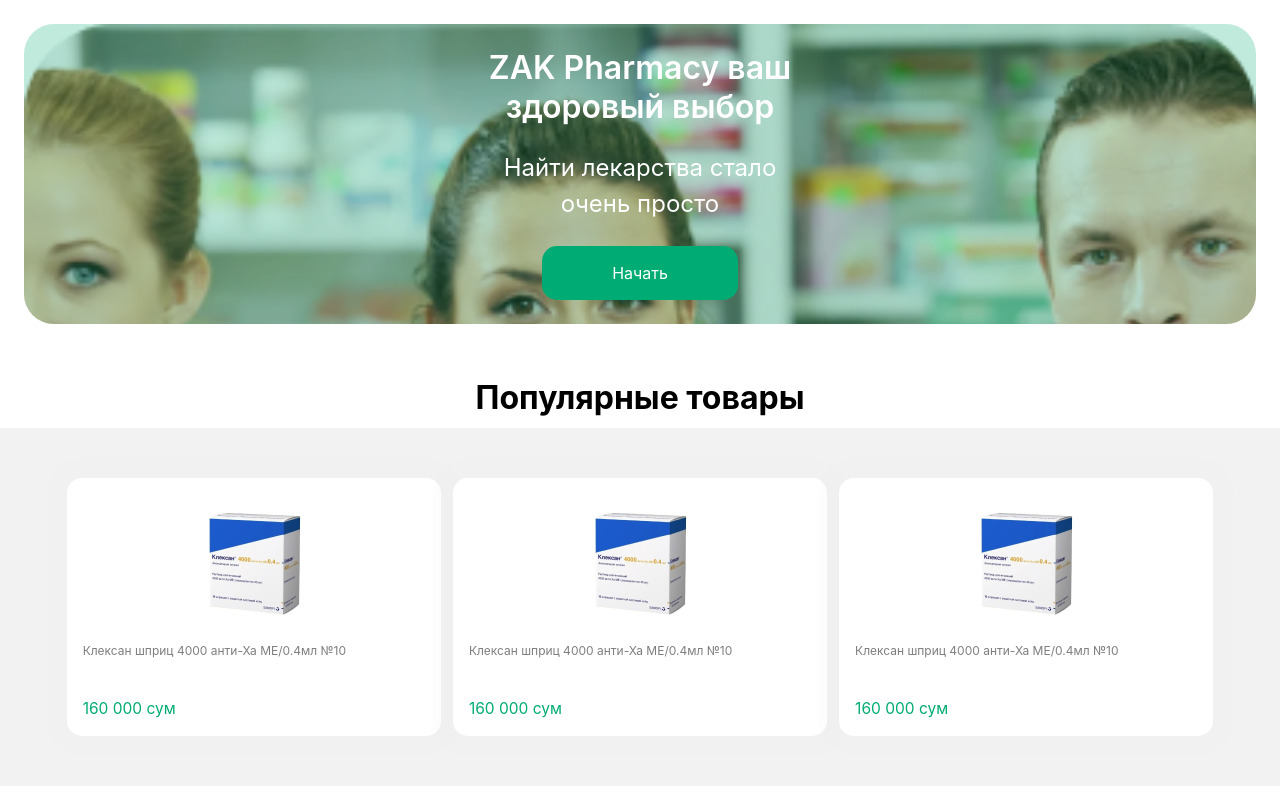
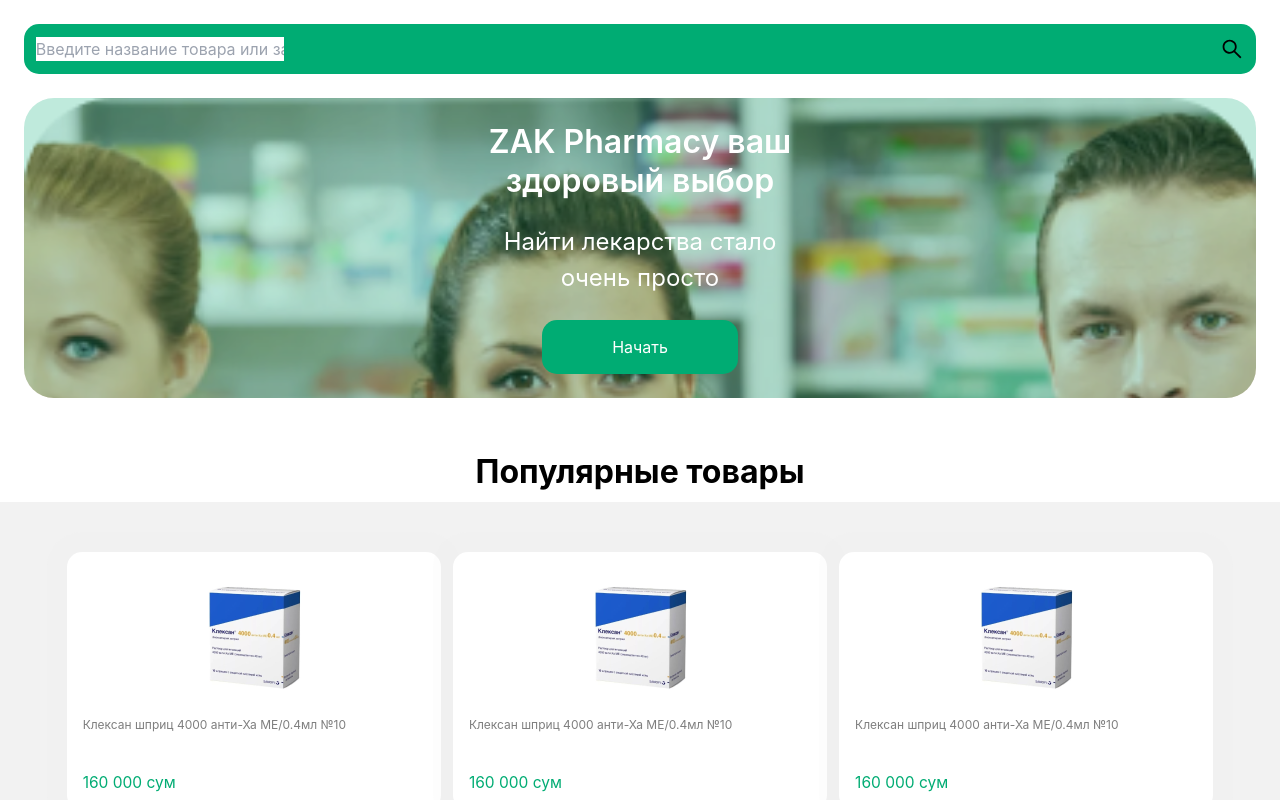
Before and after one commit to alitolibov/React-Homework-2, a React (Vite) app: page / in a window 1280 px wide. Shown: the top 800 px of the page. Built offline with nearby package versions, Linux system fonts and the light colour scheme.

Commit message:
fixed bugs

```diff
--- a/package.json
+++ b/package.json
@@ -19,6 +19,7 @@
     "flowbite-react": "^0.4.2",
     "react": "^18.2.0",
     "react-dom": "^18.2.0",
+    "react-icons": "^4.8.0",
     "react-router-dom": "^6.8.2",
     "styled-components": "^5.3.8"
   },
--- a/src/App.jsx
+++ b/src/App.jsx
@@ -9,7 +9,7 @@ function App() {
     return (
     <>
     <Routes>
-    <Route path='/' element={<Layout/>}>
+        <Route path='/' element={<Layout/>}>
         <Route index path="/" element={<PageOne/>}/>
     </Route>
     </Routes>
--- /dev/null
+++ b/src/components/SearchAppBar.jsx
@@ -0,0 +1,16 @@
+import { AiOutlineSearch } from 'react-icons/ai';
+
+const SearchAppBar = () => {
+  return (
+      <div className="h-[50px] px-[12px] bg-[#00AC73] rounded-[15px] mb-[24px]">
+        <form name="form" className="w-full flex items-center justify-between h-full">
+            <input type="text" placeholder="Введите название товара или заболевания" name="search" className=""/>
+            <button>
+              <AiOutlineSearch size={24}/>
+            </button>
+        </form>
+      </div>
+   );
+}
+
+export default SearchAppBar;
--- a/src/layout/Layout.jsx
+++ b/src/layout/Layout.jsx
@@ -1,5 +1,6 @@
 import { Outlet } from "react-router-dom";
 import Dropdown from "../components/Dropdown";
+import SearchAppBar from "../components/SearchAppBar";
 
 const Layout = () => {
    return (
@@ -7,11 +8,12 @@ const Layout = () => {
       <div className="w-[94.3%] m-auto my-[24px] md:w-[96.3%]">
     <div className="">
     <div className="w-[132px] h-[70px] bg-contain top-logo m-auto mb-[30px] md:hidden"></div>
-    <div
+    {/* <div
         className="h-[50px] w-full flex justify-between items-center px-[12px] bg-[#00AC73] rounded-[15px] mb-[24px] md:hidden">
         <p className="text-[12px] text-[#ffffff]">Введите название товара или заболевания</p>
         <div className="search w-[20px] h-[20px]"></div>
-    </div>
+    </div> */}
+    <SearchAppBar/>
     <div className="flex justify-between h-[50px] mb-[60px] w-full md:hidden">
         <Dropdown/>
         <div className="h-full flex items-center bg-[#00AC73] rounded-[15px] px-[21px] md:hidden">
```
Also changed, not shown: 1 other file (tests, documents, lock files or other folders).
